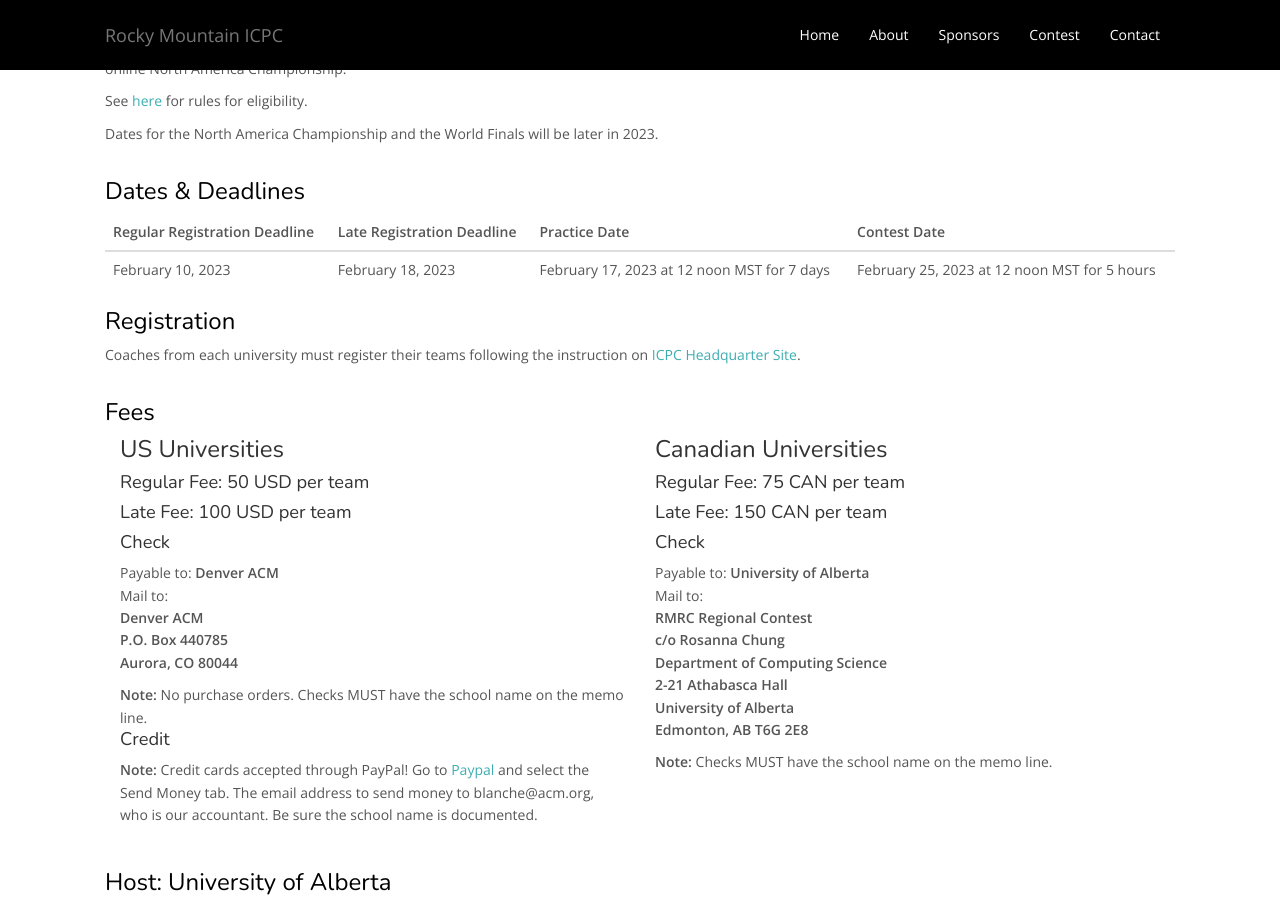
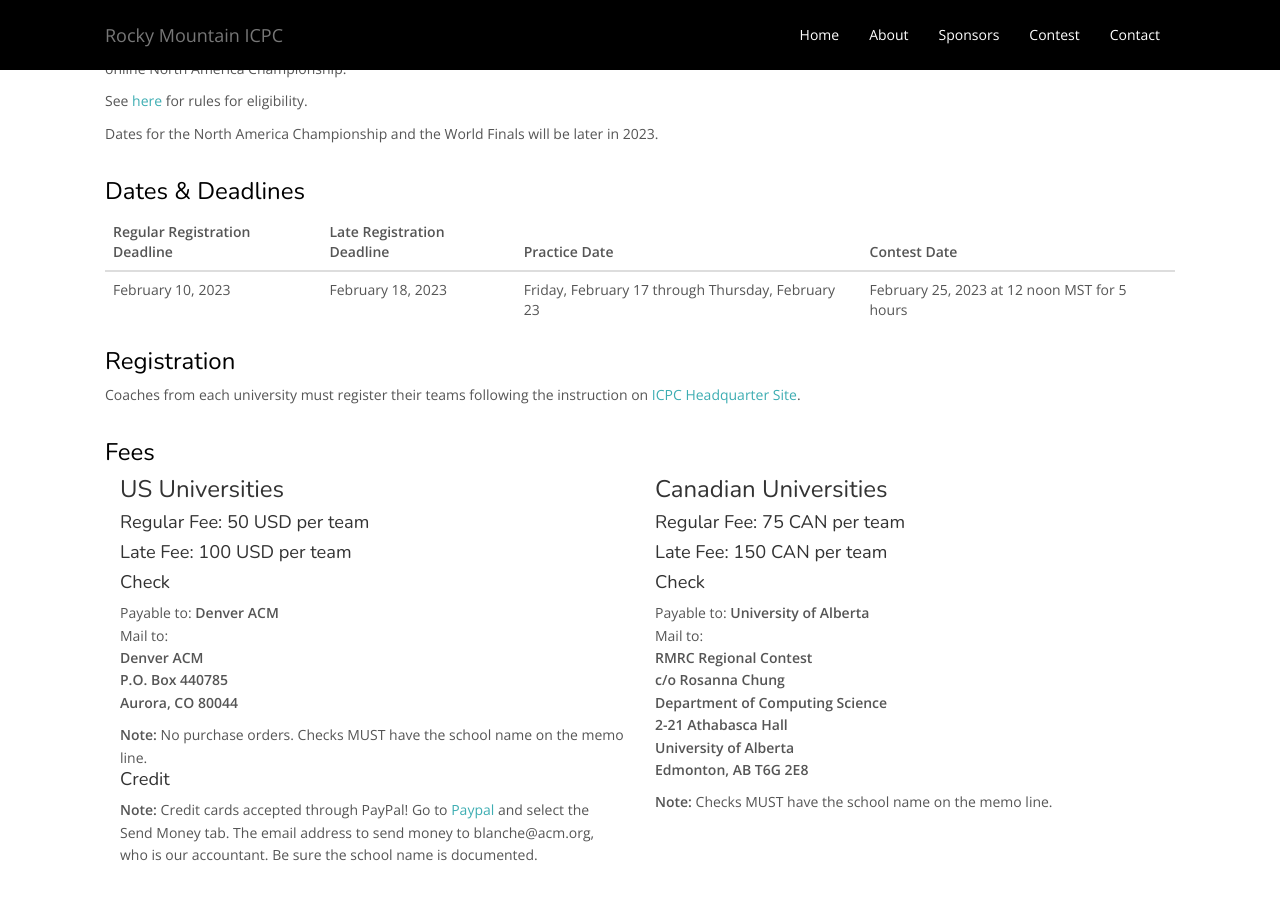
Before and after one commit to icpc/na-rocky-mountain-web, a Jekyll site: the page built from docs/index.html, in a window 1280 px wide and 900 px high, scrolled down 2683 px. Built offline with Jekyll 4.4.1, drawn with Linux system fonts in a browser that asks for light colours; nearby versions of some CDN libraries.

Commit message:
practice

```diff
--- a/docs/_data/contest.yml
+++ b/docs/_data/contest.yml
@@ -4,7 +4,7 @@ year: 2023-2024 # contest year
 date:
     regular: February 10, 2023 # regular registration deadline
     late: February 18, 2023 # late registration deadline
-    practice: February 17, 2023 at 12 noon MST for 7 days
+    practice: Friday, February 17 through Thursday, February 23
     contest: February 25, 2023 at 12 noon MST for 5 hours
     utc: 2023-02-25T18s:00:00.000Z
 
```
